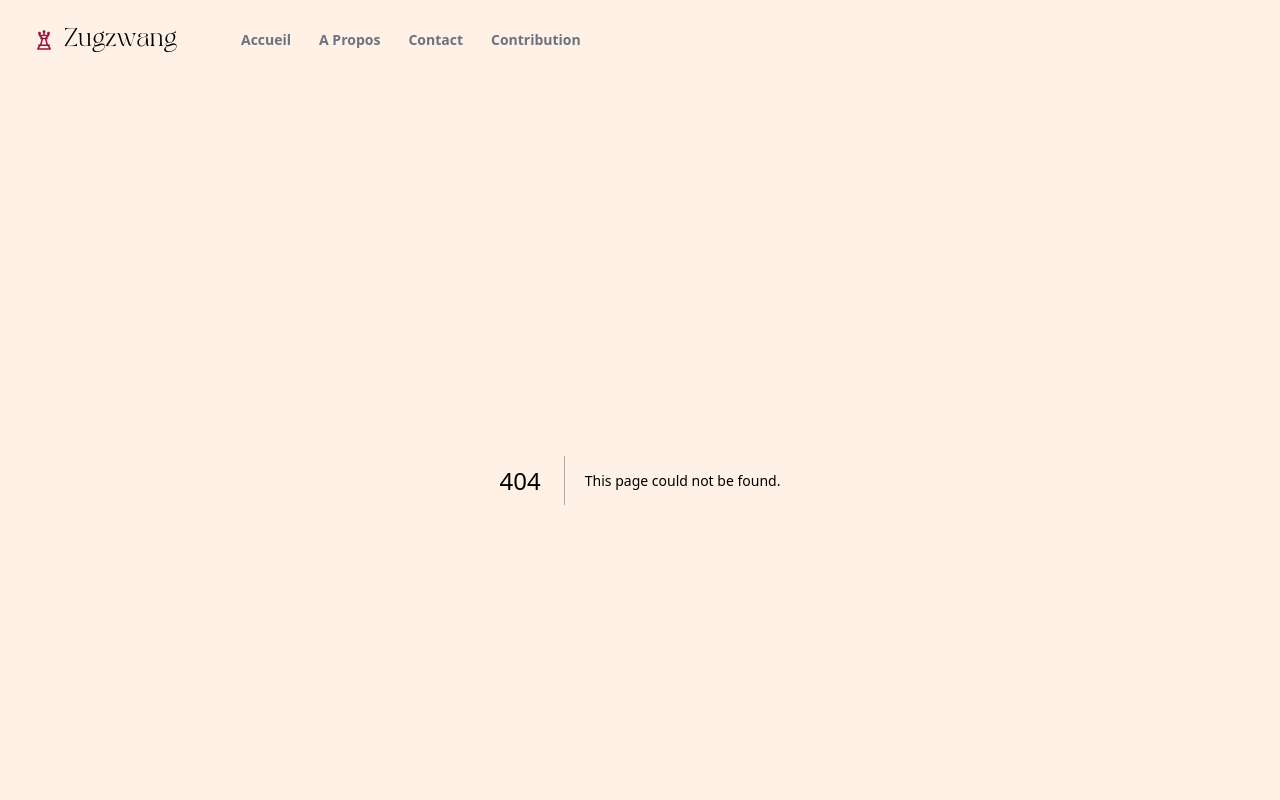
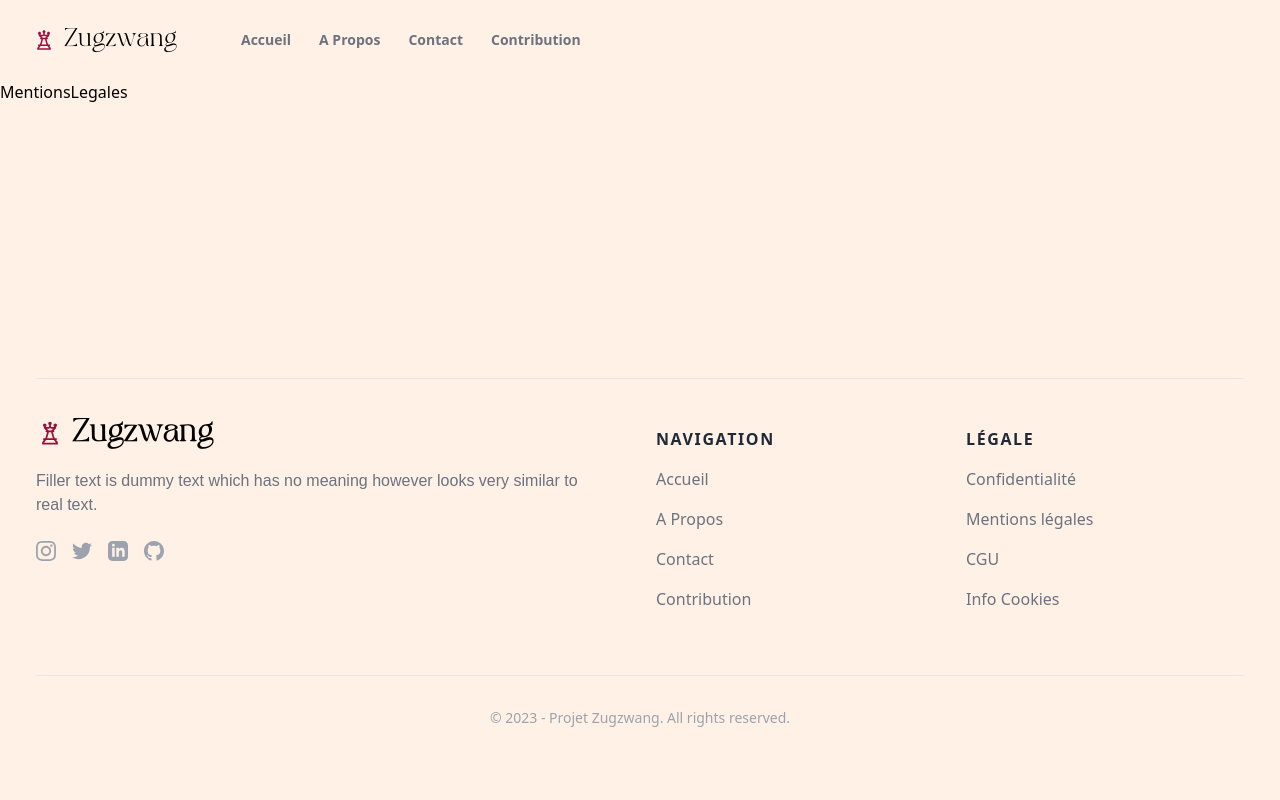
Before and after one commit to Sma-source/nextjstypeblog, a Next.js app: page /mentions-legales in a window 1280 px wide. Before the commit this address had no page. Shown: the top 800 px of the page. Built offline with nearby package versions, Linux system fonts and the light colour scheme.

Commit message:
add new page

```diff
--- /dev/null
+++ b/app/mentions-legales/page.tsx
@@ -0,0 +1,5 @@
+import React from "react";
+
+export default function MentionsLegales() {
+  return <div>MentionsLegales</div>;
+}
```
